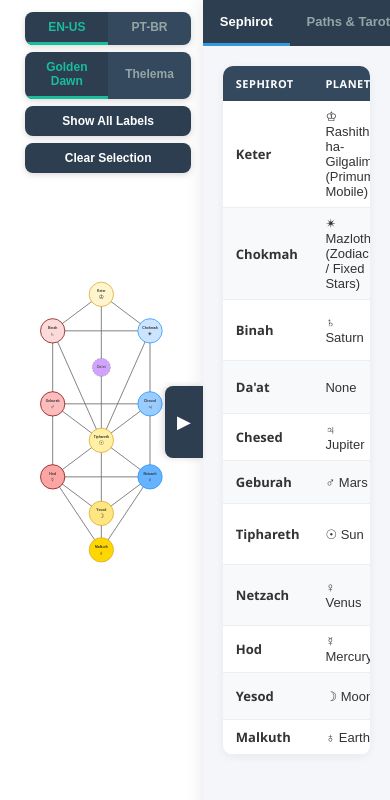
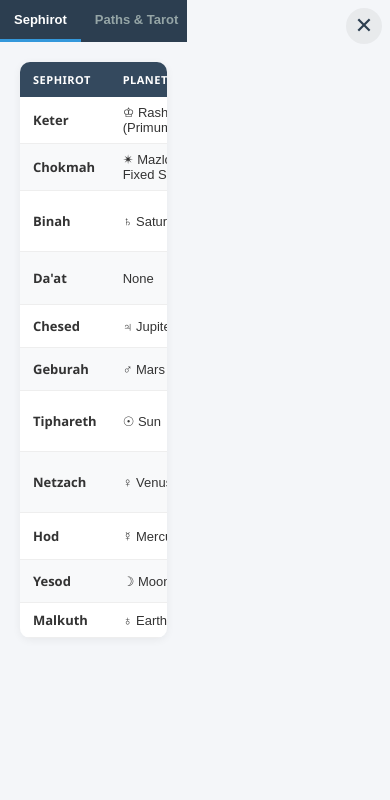
Before and after one commit to NathanMacedo/Interactive_Tree_Of_Life, a plain HTML site: page index.html in a window 390 px wide. Both pictures are taken after a click on the button "Toggle panel". Drawn offline with Linux system fonts and the light colour scheme.

Commit message:
UX Update

```diff
--- a/index.html
+++ b/index.html
@@ -7,11 +7,11 @@
   <style>
 
     *, *::before, *::after { box-sizing: border-box; }
-    body { font-family: "Segoe UI", Arial, sans-serif; background: #f4f6f9; margin: 0; padding: 0; display: flex; height: 100vh; overflow: hidden; }
+    body { font-family: "Segoe UI", Arial, sans-serif; background: #f4f6f9; margin: 0; padding: 0; display: flex; height: 100dvh; overflow: hidden; position: fixed; width: 100%; }
 
     /* TREE SIDE */
-    .tree-wrap { flex: 1; min-width: 0; height: 100vh; display: flex; justify-content: center; align-items: center; background: #fff; position: relative; }
-    .tree-wrap svg { max-height: 96%; max-width: 96%; height: auto; cursor: default; }
+    .tree-wrap { flex: 1; min-width: 0; height: 100dvh; display: flex; justify-content: center; align-items: center; background: #fff; position: relative; padding: 100px 20px 20px; }
+    .tree-wrap svg { max-height: 100%; max-width: 100%; height: auto; cursor: default; }
 
     /* SVG interactions */
     .seph-g { cursor: pointer; }
@@ -42,6 +42,7 @@
     #hoverInfoPanel h3 { text-align: right; }
 
     @media (max-width: 768px) {
+      .tree-wrap { padding-top: 110px; padding-bottom: 110px; }
       .info-container {
         bottom: 8px !important; left: 5px !important; right: 5px !important;
         gap: 6px !important; display: flex !important; flex-direction: row !important;
@@ -57,26 +58,68 @@
       #hoverInfoPanel h3 { text-align: left !important; }
       .info-row { padding: 1px 0 !important; gap: 4px !important; border-bottom: none !important; }
       .info-label { font-size: 9px !important; }
+
+      .tree-toolbar {
+        top: 0 !important; right: 0 !important; left: 0 !important; width: 100% !important;
+        flex-direction: row !important; flex-wrap: wrap !important; justify-content: center !important;
+        padding: 5px !important; gap: 4px !important; background: rgba(255,255,255,0.9);
+        box-shadow: 0 2px 5px rgba(0,0,0,0.05);
+      }
+      .tree-toolbar button, .lang-toggle button, .sys-toggle button {
+        padding: 5px 8px !important; font-size: 10px !important;
+      }
+
+      .panel {
+        position: absolute !important; right: 0 !important; top: 0 !important;
+        width: 100vw !important; max-width: 100vw !important; z-index: 300 !important;
+        height: 100dvh !important;
+        background: #fff;
+        transform: none; transition: transform .35s ease;
+      }
+      /* Sleek Toggle button when OPEN on mobile */
+      .dock-btn {
+        left: auto !important; right: 8px !important; top: 8px !important;
+        width: 36px !important; height: 36px !important; border-radius: 50% !important;
+        background: rgba(0,0,0,0.05) !important; color: #2c3e50 !important;
+        transform: none !important; box-shadow: none !important;
+        border: none !important; font-size: 22px !important;
+        display: flex !important; align-items: center !important; justify-content: center !important;
+      }
+      .panel.closed { transform: translateX(100%); width: 100vw !important; }
+      /* Toggle button when CLOSED on mobile (peeks from edge) */
+      .panel.closed .dock-btn {
+        left: -40px !important; right: auto !important; border-radius: 8px 0 0 8px !important;
+        top: 50% !important; transform: translateY(-50%) !important;
+        width: 40px !important; height: 70px !important;
+        background: #2c3e50 !important; color: #fff !important;
+      }
+      .tab-btn { padding: 12px 14px !important; font-size: 13px !important; }
+      .tree-toolbar { background: rgba(255,255,255,0.9); box-shadow: 0 1px 4px rgba(0,0,0,0.08); top: 5px !important; }
     }
     .info-row { display: flex; justify-content: space-between; gap: 10px; border-bottom: 1px solid #f0f0f0; padding: 4px 0; font-size: 13px; }
     .info-label { font-weight: 600; color: #7f8c8d; white-space: nowrap; }
     .sym { font-family: "Segoe UI Symbol", sans-serif; }
 
     /* TREE TOOLBAR */
-    .tree-toolbar { position: absolute; top: 12px; right: 12px; display: flex; flex-direction: column; gap: 7px; z-index: 100; }
+    .tree-toolbar {
+      position: absolute; top: 10px; left: 0; right: 0; width: 100%;
+      display: flex; flex-direction: row; flex-wrap: wrap; gap: 7px; z-index: 100;
+      justify-content: center; padding: 8px; background: rgba(255,255,255,0.3);
+      backdrop-filter: blur(2px); -webkit-backdrop-filter: blur(2px);
+    }
     .tree-toolbar button { background: #2c3e50; color: #fff; border: none; padding: 8px 13px; border-radius: 8px; cursor: pointer; font-size: 12px; font-weight: bold; box-shadow: 0 2px 6px rgba(0,0,0,.15); transition: background .18s; }
     .tree-toolbar button:hover { background: #34495e; }
     .tree-toolbar button.active { background: #c0392b; }
 
     /* LANG/SYS TOGGLES */
-    .lang-toggle, .sys-toggle { display: flex; border-radius: 8px; overflow: hidden; box-shadow: 0 2px 6px rgba(0,0,0,.15); }
+    .lang-toggle, .sys-toggle { display: flex; border-radius: 8px; overflow: hidden; box-shadow: 0 2px 6px rgba(0,0,0,.15); background: #34495e; }
     .lang-toggle button, .sys-toggle button { margin: 0; border-radius: 0; box-shadow: none; background: #34495e; color: #95a5a6; flex: 1; padding: 8px 10px; border-bottom: 3px solid transparent; }
     .lang-toggle button:hover, .sys-toggle button:hover { background: #2c3e50; color: #fff; }
     .lang-toggle button.active, .sys-toggle button.active { background: #2c3e50; color: #1abc9c; border-bottom-color: #1abc9c; }
 
     /* PANEL */
-    .panel { width: 48vw; height: 100vh; background: #f4f6f9; display: flex; flex-direction: column; box-shadow: -4px 0 15px rgba(0,0,0,.07); position: relative; transition: width .4s cubic-bezier(0.25, 0.8, 0.25, 1); flex-shrink: 0; }
-    .panel-inner { width: 48vw; height: 100vh; display: flex; flex-direction: column; overflow: hidden; opacity: 1; transition: opacity .2s ease; }
+    .panel { width: 48vw; height: 100dvh; background: #f4f6f9; display: flex; flex-direction: column; box-shadow: -4px 0 15px rgba(0,0,0,.07); position: relative; transition: width .4s cubic-bezier(0.25, 0.8, 0.25, 1); flex-shrink: 0; }
+    .panel-inner { width: 48vw; height: 100dvh; display: flex; flex-direction: column; overflow: hidden; opacity: 1; transition: opacity .2s ease; }
     .panel.closed { width: 0 !important; }
     .panel.closed .panel-inner { opacity: 0; pointer-events: none; }
     .dock-btn { position: absolute; left: -38px; top: 50%; transform: translateY(-50%); width: 38px; height: 72px; background: #2c3e50; color: #fff; border: none; border-radius: 8px 0 0 8px; cursor: pointer; font-size: 18px; z-index: 50; box-shadow: -2px 0 6px rgba(0,0,0,.15); transition: background .18s; }
@@ -91,8 +134,8 @@
     .tab-pane.active { display: block; }
 
     /* TABLES */
-    .tbl-box { background: #fff; border-radius: 10px; box-shadow: 0 2px 8px rgba(0,0,0,.06); overflow: hidden; margin-bottom: 22px; }
-    table { width: 100%; border-collapse: collapse; }
+    .tbl-box { background: #fff; border-radius: 10px; box-shadow: 0 2px 8px rgba(0,0,0,.06); overflow-x: auto; margin-bottom: 22px; }
+    table { width: 100%; border-collapse: collapse; min-width: 450px; }
     th { background: #34495e; color: #fff; padding: 10px 13px; text-align: left; font-size: 11px; text-transform: uppercase; letter-spacing: .5px; }
     td { padding: 8px 13px; border-bottom: 1px solid #eee; font-size: 13px; color: #333; }
     tbody tr:nth-child(even) { background: #f8f9fa; }
@@ -1057,8 +1100,15 @@
 function togglePanel(e) {
   if (e) e.stopPropagation();
   panelOpen = !panelOpen;
-  document.getElementById("sidePanel").classList.toggle("closed", !panelOpen);
-  document.getElementById("dockBtn").innerHTML = panelOpen ? L[lang].dock_open : L[lang].dock_close;
+  const p = document.getElementById("sidePanel");
+  p.classList.toggle("closed", !panelOpen);
+
+  const btn = document.getElementById("dockBtn");
+  if (panelOpen) {
+    btn.textContent = (window.innerWidth <= 768) ? "✕" : "›";
+  } else {
+    btn.textContent = "‹";
+  }
 }
 
 // --- TABS ---
```
